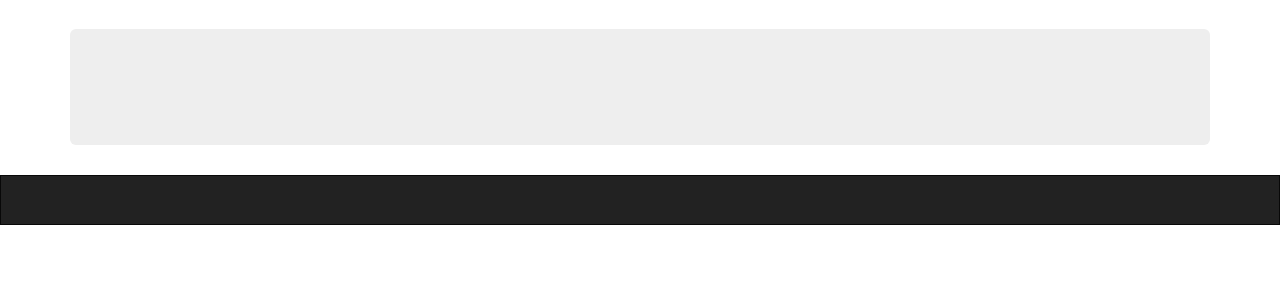
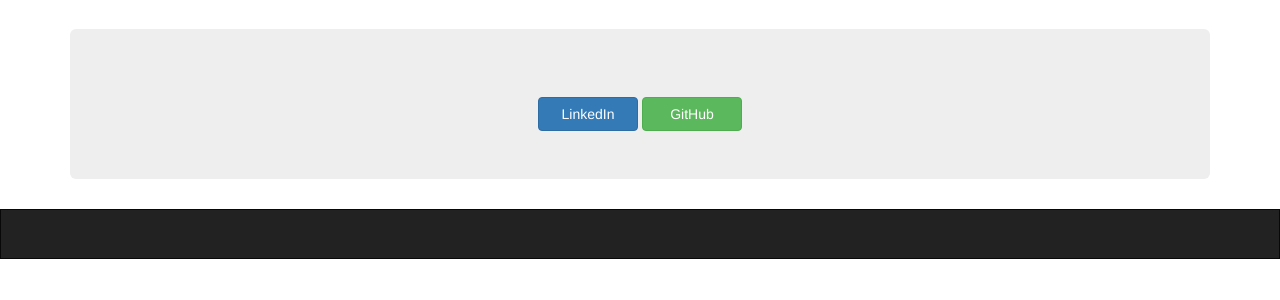
Before and after one commit to juanjose49/blog, a Django app: template content/templates/about.html in a window 1280 px wide. Shown: the part 51-351 px from the top of the page. Run offline with Django 3.2, Linux system fonts and the light colour scheme; the template is opened without the code that fills it, so the values that code supplies are empty; some libraries are stand-ins or nearby versions.

Commit message:
Added button links in Index and About sites. Added linebreak filters to paragraph contents in index, about, and content_base

```diff
--- a/content/static/css/styles.css
+++ b/content/static/css/styles.css
@@ -29,3 +29,7 @@
 .navbar-static-bottom{
 	margin-top: 0px;
 }
+
+.custom-width{
+	width: 100px;
+}
--- a/content/templates/about.html
+++ b/content/templates/about.html
@@ -4,9 +4,11 @@
 		<div class = "container">
 
 			<div class = "jumbotron text-center">
-				<img class = "img-circle img-responsive center-block" src = "{{static_content.img.url}}" width = "25%" >
+				<img class = "img-circle img-responsive center-block" src = "{{static_content.img.url}}" width = "30%" >
 				<h1>{{static_content.title}}</h1>
-				<p>{{static_content.content}}</p>
+				<p>{{static_content.content | linebreaks}}</p>
+				<a class="btn btn-large btn-primary custom-width" href = "http://www.linkedin.com/in/juanjsanemeterio">LinkedIn</a>
+				<a class="btn btn-large btn-success custom-width" href = "http://www.github.com/juanjose49">GitHub</a>
 			</div>
 		</div>
 {% endblock %}
--- a/content/templates/content_base.html
+++ b/content/templates/content_base.html
@@ -13,7 +13,7 @@
 
 						<div class = "panel-body">
 							<img class = "featuredImg img-responsive center-block"  src = "{{content_post.img.url}}" width = "100%" >
-							<p>{{content_post.content}}</p>
+							<p>{{content_post.content | linebreaks}}</p>
 						</div>
 					</div>
 				</div>
--- a/content/templates/index.html
+++ b/content/templates/index.html
@@ -4,9 +4,11 @@
 		<div class = "container">
 
 			<div class = "jumbotron text-center other-color">
-				<img class = "img-circle img-responsive center-block" src = "{{static_content.img.url}}" width = "25%" >
+				<img class = "img-circle img-responsive center-block" src = "{{static_content.img.url}}" width = "30%" >
 				<h1>{{static_content.title}}</h1>
-				<p>{{static_content.content}}</p>
+				<p>{{static_content.content | linebreaks}}</p>
+				<a class="btn btn-large btn-primary custom-width" href = "http://www.linkedin.com/in/juanjsanemeterio">LinkedIn</a>
+				<a class="btn btn-large btn-success custom-width" href = "http://www.github.com/juanjose49">GitHub</a>
 
 			</div>
 		</div>
```
